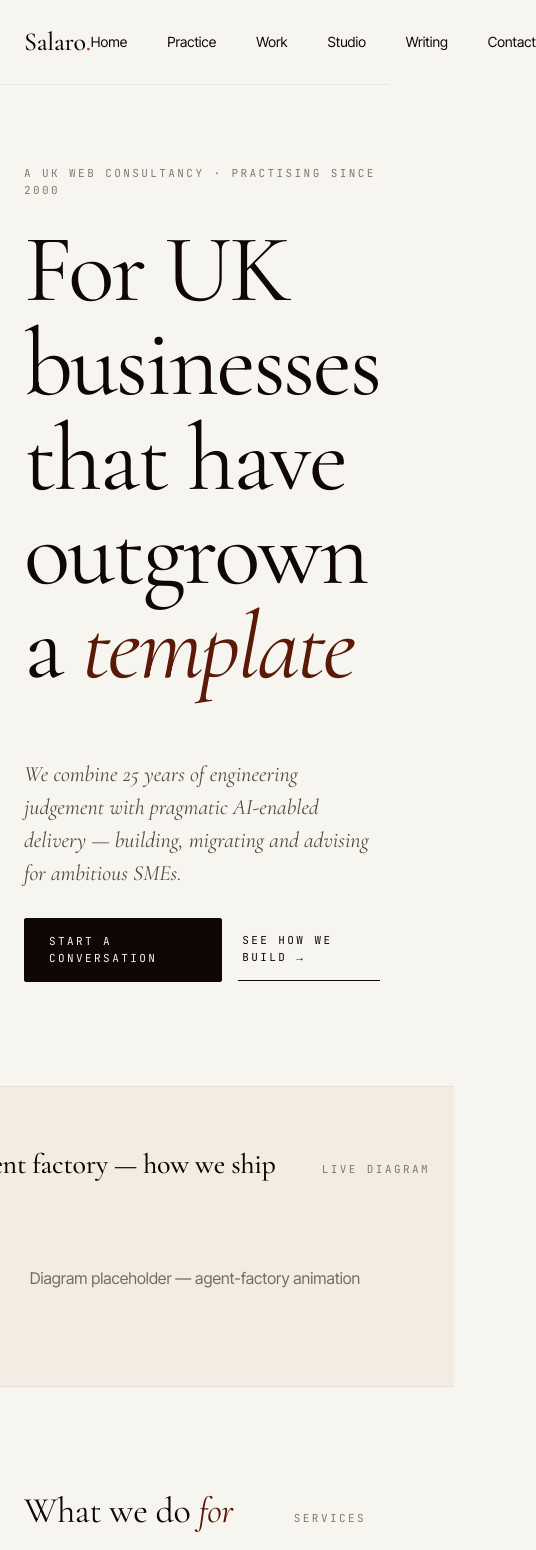
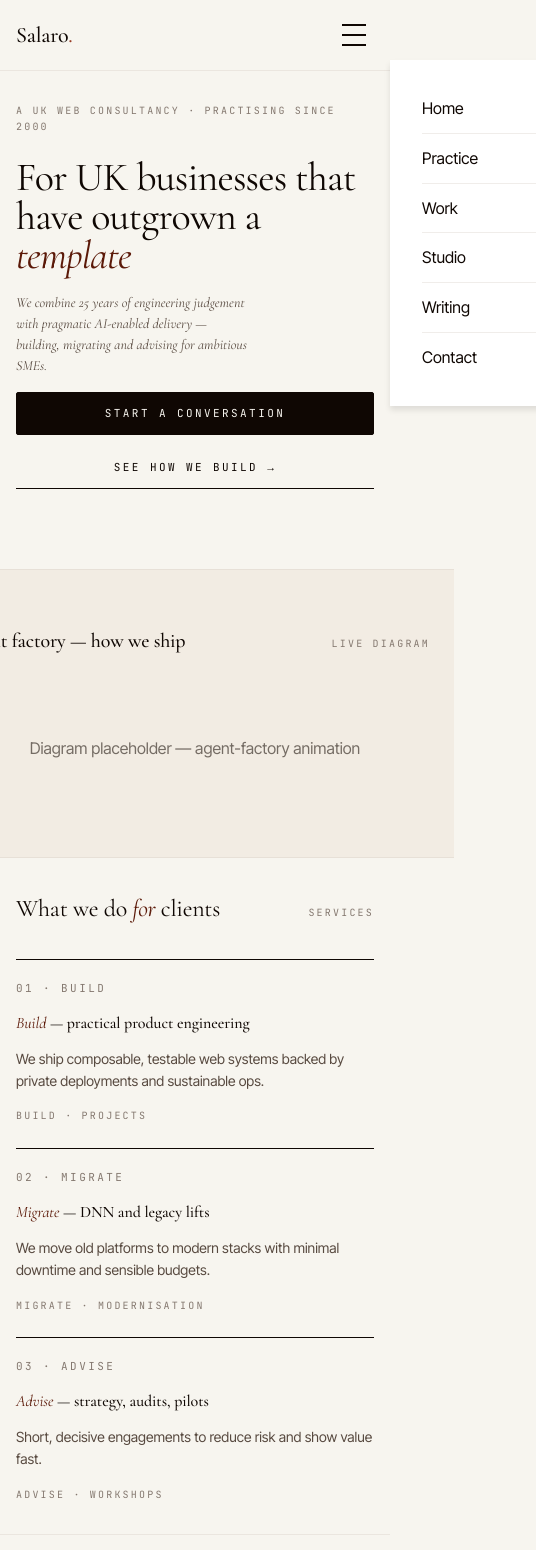
Before and after one commit to golesta/salaro-website, a Next.js app: page / in a window 390 px wide. Shown: the top 1550 px of the page, 536 px wide, since content can reach past the window. Built offline with nearby package versions, Linux system fonts and the light colour scheme.

Commit message:
Add responsive design, mobile hamburger menu, and reusable Header component

```diff
--- a/app/contact/page.js
+++ b/app/contact/page.js
@@ -1,7 +1,9 @@
+import Header from '../../components/Header';
+
 export default function Contact() {
   return (
     <main>
-      <header className="header"><div className="logo">Salaro<span className="dot">.</span></div></header>
+      <Header />
       <section className="hero">
         <div className="hero-grid">
           <div>
--- a/app/globals.css
+++ b/app/globals.css
@@ -55,6 +55,33 @@ a { color: inherit; text-decoration: none; }
 .nav { display: flex; gap: 40px; font-size: 14px; color: var(--ink-strong); }
 .nav a:hover { color: var(--accent); }
 
+.hamburger {
+  display: none;
+  flex-direction: column;
+  background: none;
+  border: none;
+  cursor: pointer;
+  padding: 8px;
+}
+.hamburger span {
+  width: 24px;
+  height: 2px;
+  background: var(--ink-strong);
+  margin: 4px 0;
+  transition: all 0.3s ease;
+}
+
+.nav-overlay {
+  display: none;
+  position: fixed;
+  top: 0;
+  left: 0;
+  right: 0;
+  bottom: 0;
+  background: rgba(0,0,0,0.3);
+  z-index: 98;
+}
+
 /* Hero */
 .hero { padding: 80px 64px 48px; max-width: 1320px; margin: 0 auto; }
 .hero-grid { display: grid; grid-template-columns: 1fr 1fr; gap: 64px; align-items: end; margin-bottom: 56px; }
@@ -99,8 +126,78 @@ a { color: inherit; text-decoration: none; }
 .footer { padding: 24px 64px; font-family: var(--font-mono); font-size: 10px; letter-spacing: 0.22em; text-transform: uppercase; color: var(--ink-faint); border-top: 1px solid var(--line-soft); display: flex; justify-content: space-between; max-width: 1320px; margin: 0 auto; }
 
 /* Responsive (basic) */
+@media (max-width: 1024px) {
+  .header { padding: 22px 32px; }
+  .hero { padding: 64px 32px 40px; }
+  .hero h1 { font-size: 72px; }
+  .hero-right p { font-size: 18px; }
+  .services { padding: 64px 32px 48px; }
+  .services-head h2 { font-size: 32px; }
+  .service-grid { gap: 32px; }
+  .service h4 { font-size: 20px; }
+  .diagram-inner { padding: 0 32px; }
+  .manifesto { padding: 64px 32px; }
+  .proof { padding: 32px 32px; gap: 24px; }
+  .footer { padding: 16px 32px; }
+}
+
 @media (max-width: 900px) {
-  .hero-grid { grid-template-columns: 1fr; }
-  .service-grid { grid-template-columns: 1fr; }
-  .header, .hero, .services, .diagram-inner, .manifesto, .footer { padding-left: 24px; padding-right: 24px; margin: 0; }
+  .hamburger { display: flex; z-index: 99; }
+  .nav {
+    position: fixed;
+    top: 60px;
+    right: -100%;
+    flex-direction: column;
+    background: white;
+    width: 100%;
+    gap: 0;
+    padding: 24px 32px;
+    transition: right 0.3s ease;
+    box-shadow: 0 4px 6px rgba(0,0,0,0.1);
+    z-index: 99;
+  }
+  .nav-open { right: 0 !important; }
+  .nav a { display: block; padding: 12px 0; border-bottom: 1px solid var(--line-soft); font-size: 16px; }
+  .nav a:last-child { border-bottom: none; }
+  .nav-overlay { display: block; }
+
+  .header { padding: 16px 24px; }
+  .hero { padding: 48px 24px 32px; }
+  .hero h1 { font-size: 56px; }
+  .hero-grid { grid-template-columns: 1fr; gap: 32px; }
+  .hero-right p { font-size: 16px; }
+  .services { padding: 48px 24px 32px; }
+  .services-head { margin-bottom: 32px; }
+  .services-head h2 { font-size: 28px; }
+  .service-grid { grid-template-columns: 1fr; gap: 24px; }
+  .service h4 { font-size: 18px; }
+  .proof { flex-direction: column; padding: 32px 24px; gap: 16px; }
+  .proof-item { font-size: 16px; }
+  .manifesto { grid-template-columns: 1fr; padding: 48px 24px; gap: 32px; }
+  .manifesto h3 { font-size: 28px; }
+  .diagram-inner { padding: 0 24px; }
+  .diagram-head h2 { font-size: 24px; }
+  .footer { flex-direction: column; padding: 16px 24px; gap: 12px; }
 }
+
+@media (max-width: 640px) {
+  .header { padding: 12px 16px; }
+  .logo { font-size: 22px; }
+
+  .hero { padding: 32px 16px 24px; }
+  .hero h1 { font-size: 40px; letter-spacing: -0.02em; }
+  .hero-grid { gap: 16px; }
+  .eyebrow { font-size: 10px; }
+  .hero-right p { font-size: 14px; margin: 0 0 16px; }
+  .ctas { flex-direction: column; gap: 12px; width: 100%; }
+  .btn-primary, .btn-secondary { width: 100%; text-align: center; padding: 12px 16px; }
+
+  .services { padding: 32px 16px; }
+  .services-head h2 { font-size: 24px; }
+  .service h4 { font-size: 16px; }
+  .service p { font-size: 14px; }
+
+  .manifesto h3 { font-size: 22px; }
+  .proof-item { font-size: 14px; }
+  .diagram-head h2 { font-size: 20px; }
+}
--- a/app/page.js
+++ b/app/page.js
@@ -1,17 +1,9 @@
+import Header from '../components/Header';
+
 export default function Home() {
   return (
     <main>
-      <header className="header">
-        <div className="logo">Salaro<span className="dot">.</span></div>
-        <nav className="nav" aria-label="Main navigation">
-          <a href="/">Home</a>
-          <a href="/practice">Practice</a>
-          <a href="/work">Work</a>
-          <a href="/studio">Studio</a>
-          <a href="/writing">Writing</a>
-          <a href="/contact">Contact</a>
-        </nav>
-      </header>
+      <Header />
 
       <section className="hero">
         <div className="hero-grid">
--- a/app/practice/page.js
+++ b/app/practice/page.js
@@ -1,7 +1,9 @@
+import Header from '../../components/Header';
+
 export default function Practice() {
   return (
     <main>
-      <header className="header"><div className="logo">Salaro<span className="dot">.</span></div></header>
+      <Header />
       <section className="hero">
         <div className="hero-grid">
           <div>
--- a/app/studio/page.js
+++ b/app/studio/page.js
@@ -1,7 +1,9 @@
+import Header from '../../components/Header';
+
 export default function Studio() {
   return (
     <main>
-      <header className="header"><div className="logo">Salaro<span className="dot">.</span></div></header>
+      <Header />
       <section className="hero">
         <div className="hero-grid">
           <div>
--- a/app/work/page.js
+++ b/app/work/page.js
@@ -1,7 +1,9 @@
+import Header from '../../components/Header';
+
 export default function Work() {
   return (
     <main>
-      <header className="header"><div className="logo">Salaro<span className="dot">.</span></div></header>
+      <Header />
       <section className="hero">
         <div className="hero-grid">
           <div>
--- a/app/writing/page.js
+++ b/app/writing/page.js
@@ -1,7 +1,9 @@
+import Header from '../../components/Header';
+
 export default function Writing() {
   return (
     <main>
-      <header className="header"><div className="logo">Salaro<span className="dot">.</span></div></header>
+      <Header />
       <section className="hero">
         <div className="hero-grid">
           <div>
--- /dev/null
+++ b/components/Header.js
@@ -0,0 +1,40 @@
+'use client';
+
+import { useState } from 'react';
+import Link from 'next/link';
+
+export default function Header() {
+  const [menuOpen, setMenuOpen] = useState(false);
+
+  return (
+    <>
+      <header className="header">
+        <Link href="/" className="logo">
+          Salaro<span className="dot">.</span>
+        </Link>
+
+        <button
+          className="hamburger"
+          onClick={() => setMenuOpen(!menuOpen)}
+          aria-label="Toggle menu"
+          aria-expanded={menuOpen}
+        >
+          <span></span>
+          <span></span>
+          <span></span>
+        </button>
+
+        <nav className={`nav ${menuOpen ? 'nav-open' : ''}`} aria-label="Main navigation">
+          <Link href="/" onClick={() => setMenuOpen(false)}>Home</Link>
+          <Link href="/practice" onClick={() => setMenuOpen(false)}>Practice</Link>
+          <Link href="/work" onClick={() => setMenuOpen(false)}>Work</Link>
+          <Link href="/studio" onClick={() => setMenuOpen(false)}>Studio</Link>
+          <Link href="/writing" onClick={() => setMenuOpen(false)}>Writing</Link>
+          <Link href="/contact" onClick={() => setMenuOpen(false)}>Contact</Link>
+        </nav>
+      </header>
+
+      {menuOpen && <div className="nav-overlay" onClick={() => setMenuOpen(false)}></div>}
+    </>
+  );
+}
```
